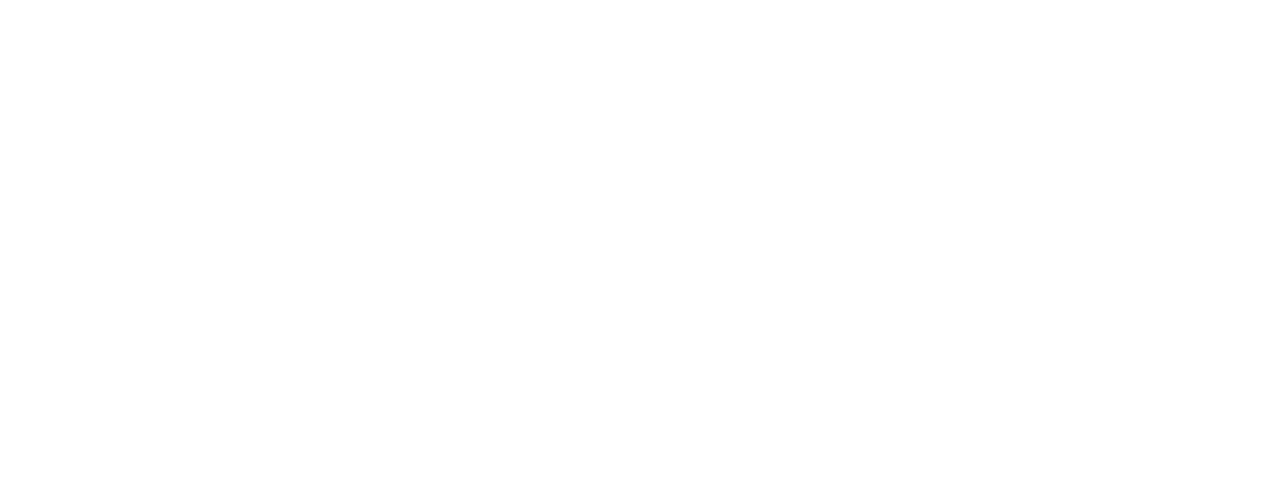
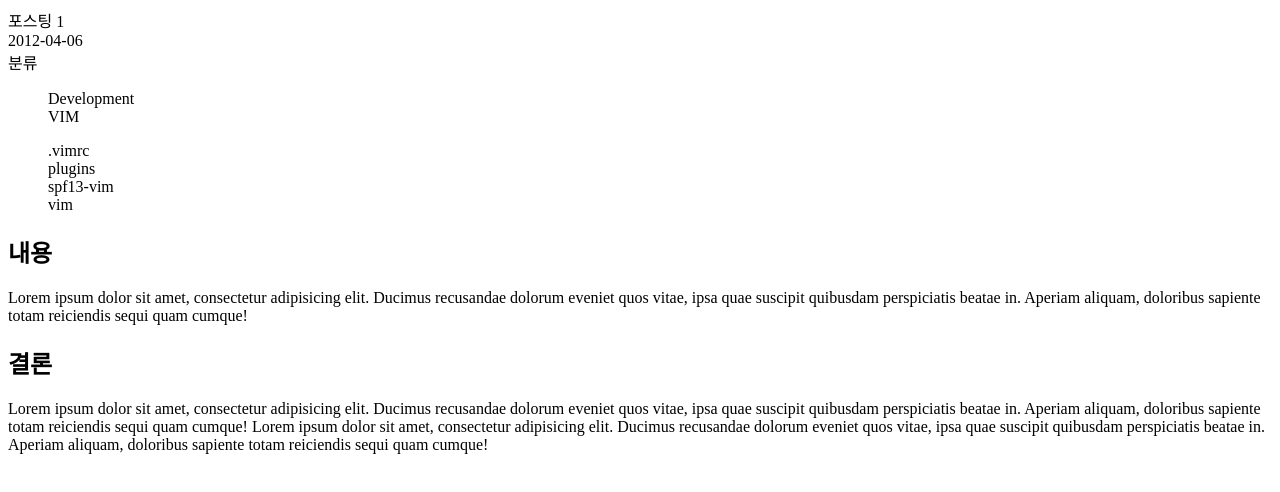
Before and after one commit to ysjkof/blog, a Next.js app: page /example in a window 1280 px wide. Shown: the top 492 px of the page. Built offline with nearby package versions, Linux system fonts and the light colour scheme.

Commit message:
feat: 포스팅 구현

```diff
--- a/pages/[post].tsx
+++ b/pages/[post].tsx
@@ -1,27 +1,96 @@
-import type { NextPage } from 'next';
 import fs from 'fs';
 import path from 'path';
+import type { NextPage } from 'next';
+import type { Params } from 'next/dist/shared/lib/router/utils/route-matcher';
+import { unified } from 'unified';
+import rehypeSanitize from 'rehype-sanitize';
+import rehypeStringify from 'rehype-stringify';
+import remarkFrontmatter from 'remark-frontmatter';
+import remarkGfm from 'remark-gfm';
+import remarkParse from 'remark-parse';
+import remarkRehype from 'remark-rehype';
+import matter from 'gray-matter';
 
-const Post: NextPage<{ posts: any }> = ({ posts }) => {
-  console.log('posts', posts);
-
+const Post: NextPage<{ post: any; frontMatter: any }> = ({
+  post,
+  frontMatter,
+}) => {
+  const { title, categories, date, tags } = frontMatter;
   return (
     <div>
-      <main></main>
+      <main>
+        <header>
+          <div>
+            <span>{title}</span>
+          </div>
+          <div>
+            <span>{date}</span>
+          </div>
+          <div>
+            <span>분류</span>
+            <ul>
+              {categories.map((category: string) => (
+                <li key={category} style={{ display: 'block' }}>
+                  {category}
+                </li>
+              ))}
+            </ul>
+          </div>
+          <div>
+            <ul>
+              {tags.map((tag: string) => (
+                <li key={tag} style={{ display: 'block' }}>
+                  {tag}
+                </li>
+              ))}
+            </ul>
+          </div>
+        </header>
+        <article dangerouslySetInnerHTML={{ __html: post }}></article>
+      </main>
     </div>
   );
 };
 
+const FOLDER_NAME = '__posts';
+
 export async function getStaticPaths() {
   const _root = process.cwd();
-  const FOLDER_NAME = '__posts';
   const _postsDir = path.join(_root, FOLDER_NAME);
   const posts = fs.readdirSync(_postsDir, 'utf-8');
-  const paths = posts.map((filename) => ({
-    params: { post: filename.replace(/\.md/, '') },
-  }));
+
+  const paths = posts.map((filename) => {
+    const post = filename.replace(/\.md/, '');
+    return {
+      params: { post },
+    };
+  });
 
   return { paths, fallback: false };
 }
 
+export async function getStaticProps({ params }: Params) {
+  const _root = process.cwd();
+  const _postDir = path.join(_root, FOLDER_NAME, `${params.post}.md`);
+  const postFile = fs.readFileSync(_postDir, 'utf-8');
+
+  const post = await unified()
+    .use(remarkParse)
+    .use(remarkFrontmatter, ['yaml'])
+    .use(remarkGfm)
+    .use(remarkRehype)
+    .use(rehypeSanitize)
+    .use(rehypeStringify)
+    .process(postFile);
+
+  const { data } = matter(postFile);
+
+  return {
+    props: {
+      post: post.value,
+      frontMatter: data,
+    },
+  };
+}
+
 export default Post;
```
Also changed, not shown: package.json (+9 -1 lines), 1 other file (tests, documents, lock files or other folders).
